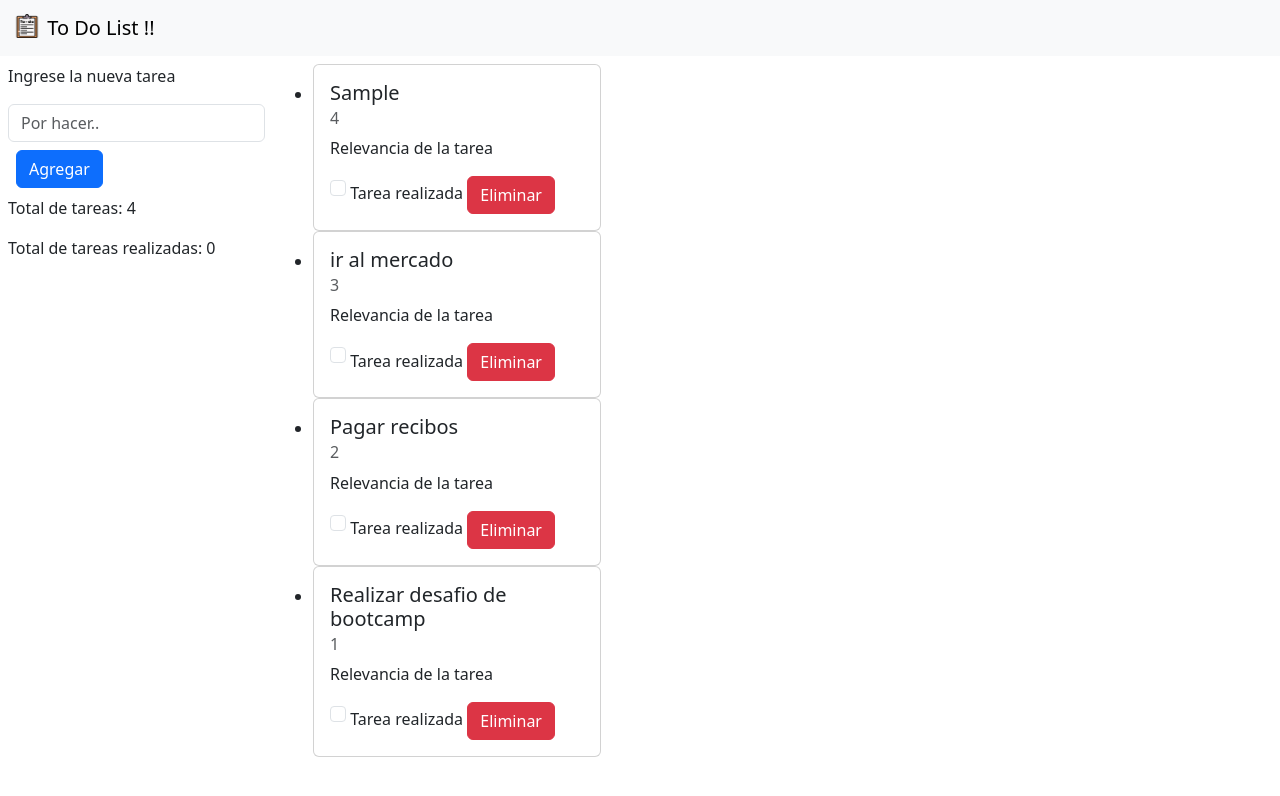
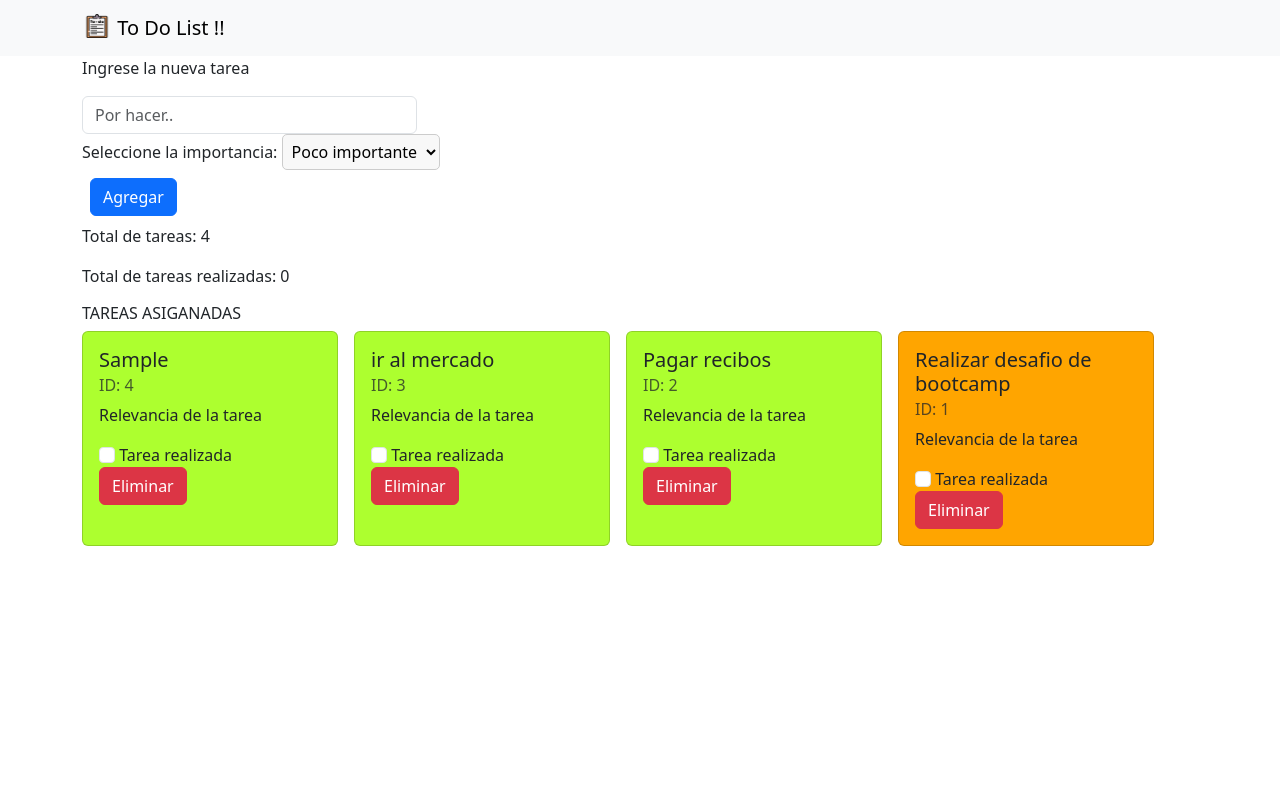
Before and after one commit to josecorredorm/ToDoList, a plain HTML site: page index.html in a window 1280 px wide. Both pictures are taken after typing "Sample" into the empty fields and a click on the button "Agregar". Drawn offline with nearby package versions, Linux system fonts and the light colour scheme.

Commit message:
se da funcionalidad a checkbox y se agrega adicional colores para demarcar importancia

```diff
--- /dev/null
+++ b/assets/css/style.css
@@ -0,0 +1,22 @@
+#ImputTask{
+    width: 30%;
+}
+ #colorSelector {
+    padding: 5px;
+    font-size: 16px;
+    border: 1px solid #ccc;
+    border-radius: 5px;
+    background-color: #f8f8f8;
+  }
+
+  .green {
+    background-color: #ADFF2F; /* Verde */
+  }
+
+  .yellow {
+    background-color: #FFFF00; /* Amarillo */
+  }
+
+  .orange {
+    background-color: #FFA500; /* Naranja */
+  }
--- a/assets/js/main.js
+++ b/assets/js/main.js
@@ -1,43 +1,21 @@
-// document.addEventListener('DOMContentLoaded', function() {
-//     var calendarEl = document.getElementById('calendar');
-
-//     var calendar = new calendar.Calendar(calendarEl, {
-//       initialView: 'dayGridMonth', // Vista inicial del calendario
-//       locale: 'es', // Idioma del calendario
-//       headerToolbar: {
-//         left: 'prev,next today',
-//         center: 'title',
-//         right: 'dayGridMonth,timeGridWeek,timeGridDay'
-//       },
-//       events: [
-//         {
-//           title: 'Evento 1',
-//           start: '2023-08-10',
-//           end: '2023-08-11'
-//         },
-//         {
-//           title: 'Evento 2',
-//           start: '2023-08-11'
-//         }
-//       ]
-//     });
-//     calendar.render();
-//   });
-
   let btnadd =document.getElementById("BtnAdd");
   let todo =document.getElementById("ToDo");
+  let ttaskdo = document.getElementById("TtaskDo");
   let tasks =[
     {id:3,
      tks: "ir al mercado",
-     stat: false
+     stat: 0,
+     color: "green"
     },
     {id:2,
     tks: "Pagar recibos",
-    stat: false
+    stat: 0,
+    color: "green"
     },
     {id:1,
     tks: "Realizar desafio de bootcamp",
-    stat: false
+    stat: 0,
+    color: "orange"
     },
   ];
   window.addEventListener("load",()=>Act());
@@ -45,12 +23,20 @@
 
   function AddEvent(){
     let imputtask = document.getElementById("ImputTask").value;
-    let NewID;
-    NewID=GenID(1);
-    tasks.unshift({id: NewID, tks: imputtask, stat: "false"});
-    document.getElementById("ImputTask").value= "";
-    Act();
+    let colorselector = document.getElementById("colorSelector").value;
+    console.log(colorselector);
+    if (imputtask == ""){
+        alert("Debe ingresar una actividad por hacer");
+    }
+    else{
+        let NewID;
+        NewID=GenID(1);
+        tasks.unshift({id: NewID, tks: imputtask, stat: "false", color: colorselector});
+        document.getElementById("ImputTask").value= "";
+        Act();
+    }
   }
+
   function GenID(elem){
     const ordertasks = [...tasks].sort((x,y)=>x.id - y.id)
     ordertasks.forEach((element) => {
@@ -60,6 +46,8 @@
     });
     return elem;
   }
+
+
   function Act(){
     let html = "";
     let todo = document.getElementById("ToDo");
@@ -67,41 +55,60 @@
     ttask.innerHTML=tasks.length;
     i=0;
     for (let task of tasks){
+        if(task.stat == 1){
         html += `
-        <li>
-           <div class="card" style="width: 18rem;">
+            <div class="card ${task.color}" style="width: 16rem;">
                <div class="card-body">
                  <h5 class="card-title">${task.tks}</h5>
-                 <h6 class="card-subtitle mb-2 text-body-secondary">${task.id}</h6>
+                 <h6 class="card-subtitle mb-2 text-body-secondary">ID: ${task.id}</h6>
                  <p class="card-text">Relevancia de la tarea</p>
-                 <input class="form-check-input" type="checkbox" value="" id="checkbox${i}" onchange="checkstatus(${i},checkbox${i})">
+                 <input class="form-check-input" type="checkbox" value="" id="checkbox${i}" onchange="checkstatus(${i},checkbox${i})" checked>
                  <label class="form-check-label" for="flexCheckDefault">
                    Tarea realizada
                  </label>
                  <button type="button" class="btn btn-danger" onclick="Delete(${i})">Eliminar</button>
                </div>
-             </div>
-       </li>`
+            </div>`
+            }
+        else{
+            html += `
+            <div class="card ${task.color}" style="width: 16rem;">
+                <div class="card-body">
+                  <h5 class="card-title">${task.tks}</h5>
+                  <h6 class="card-subtitle mb-2 text-body-secondary">ID: ${task.id}</h6>
+                  <p class="card-text">Relevancia de la tarea</p>
+                  <input class="form-check-input" type="checkbox" value="" id="checkbox${i}" onchange="checkstatus(${i},checkbox${i})" >
+                  <label class="form-check-label" for="flexCheckDefault">
+                    Tarea realizada
+                  </label>
+                  <button type="button" class="btn btn-danger" onclick="Delete(${i})">Eliminar</button>
+                </div>
+              </div>`
+        }
        i+=1;
     }
     todo.innerHTML =html;
+  }
 
-  }
+
   function Delete(ID){
     todo.innerHTML ="";
     tasks.splice(ID,1);
     Act();
+    let taskfilter = tasks.filter(ele => ele.stat == 1);
+    ttaskdo.innerHTML = taskfilter.length;
   }
+
+
   function checkstatus(index,id){
-    let ttaskdo = document.getElementById("TtaskDo");
     let checkbox = document.getElementById(id.id);
     console.log(checkbox.checked);
     if(checkbox.checked == 1){
-        tasks[index].stat = "True";
+        tasks[index].stat = 1;
         }
     else if(checkbox.checked == 0){
-        tasks[index].stat = "False";
+        tasks[index].stat = 0;
         }
-    let taskfilter = tasks.filter(ele => ele.stat == "True");
+    let taskfilter = tasks.filter(ele => ele.stat == 1);
     ttaskdo.innerHTML = taskfilter.length;
     }
--- a/index.html
+++ b/index.html
@@ -7,34 +7,34 @@
     <!-- <link rel="stylesheet" href="https://cdnjs.cloudflare.com/ajax/libs/fullcalendar/6.1.8/index.min.js">
     <script src="https://ajax.googleapis.com/ajax/libs/jquery/3.6.4/jquery.min.js"></script>
     <script src="https://cdnjs.cloudflare.com/ajax/libs/fullcalendar/6.1.8/index.min.js"></script> -->
+    <link rel="stylesheet" href="./assets/css/style.css">
     <title>To do List</title>
 </head>
 <body>
      <nav class="navbar bg-body-tertiary">
-        <div class="container-fluid">
+        <div class="container">
           <a class="navbar-brand" href="#">
             <img src="./assets/css/img/logo.png" alt="Logo" width="30" height="24" class="d-inline-block align-text-top">
             To Do List !!
           </a>
         </div>
       </nav>
-      <div class="d-flex flex-row mb-3">
-        <div class="p-2">
+      <div class="container mb-3">
             <P>Ingrese la nueva tarea</P>
             <input id="ImputTask" class="form-control" type="text" placeholder="Por hacer.." aria-label="default input example">
-            <!-- <input type="color" class="form-control form-control-color" id="exampleColorInput" value="#563d7c" title="Choose your color">
-            <span></span> -->
+            <label for="colorSelector">Seleccione la importancia:</label>
+            <select id="colorSelector" class="color-select">
+            <option class="green" value="green">Poco importante</option>
+            <option class="yellow" value="yellow">Importante</option>
+            <option class="orange" value="orange">Urgente</option>
+            </select> <br>
             <button type="button" class="btn btn-primary m-2" id="BtnAdd">Agregar</button>
             <p>Total de tareas: <span id="Ttask">0</span></p>
             <p>Total de tareas realizadas: <span id="TtaskDo">0</span></p>
-        </div>
-        <div class="p-2 w-10">
-            <ul id="ToDo">
-            </ul>
-        </div>
-        <div class="p-2 w-10">
-            <!-- <div id="calendar"></div> -->
-        </div>
+            <h6> TAREAS ASIGANADAS</h6>
+            <div class="w-10 gap-3 d-flex flex-wrap" id="ToDo">
+
+            </div>
       </div>
 
     </section>
```
